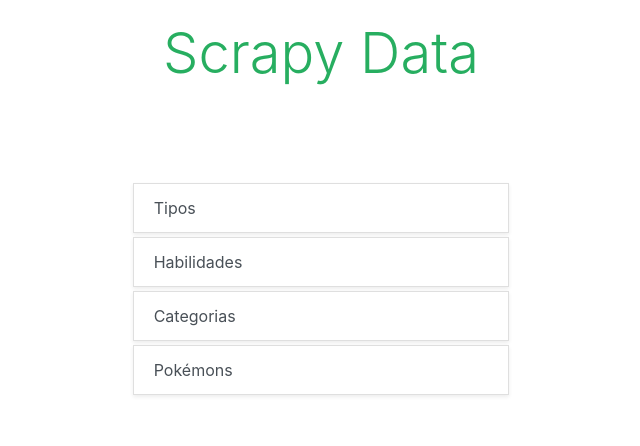
After one commit to trolliama/pokedex-django, a Django app: page /scrapy/ in a window 1280 px wide. The commit adds this page. Shown: the top 446 px of the page, without its empty margins (319-959 px from the left). Run offline with Django 3.2, Linux system fonts and the light colour scheme; some libraries are stand-ins or nearby versions.

Commit message:
view para o menu do scrapy criado

```diff
--- a/pokedexdjango/settings.py
+++ b/pokedexdjango/settings.py
@@ -40,6 +40,7 @@ INSTALLED_APPS = [
 
     #my_apps
     'pokedex',
+    'scrapy',
 ]
 
 MIDDLEWARE = [
--- a/pokedexdjango/urls.py
+++ b/pokedexdjango/urls.py
@@ -18,5 +18,6 @@ from django.urls import path, include
 
 urlpatterns = [
     path('pokedex/', include('pokedex.urls')),
+    path('scrapy/', include('scrapy.urls')),
     path('admin/', admin.site.urls),
 ]
--- /dev/null
+++ b/scrapy/static/scrapy/style.css
@@ -0,0 +1,5 @@
+.container h1 {
+    color: #27ae60;
+    margin-top: 20px;
+    text-align: center;
+}
--- /dev/null
+++ b/scrapy/templates/scrapy/scrapy_view.html
@@ -0,0 +1,58 @@
+{% load static %}
+
+{% include 'links-css.html' %}
+<link rel="stylesheet" href="{% static 'scrapy/style.css' %}">
+
+<div class="container w-50">
+    <h1 class="display-4">Scrapy Data</h1>
+
+    <!-- List group -->
+    <div class="col-8 mx-auto my-5 py-5" id="Group">
+        <div class="list-group">
+            <div>
+                <a id="Tipos-link" class="list-group-item list-group-item-action mb-1 shadow-sm rounded-0" data-toggle="collapse" href="#collapseTipos" role="button" aria-expanded="true" aria-controls="collapseExample" disabled>
+                    <div class="d-flex align-items-center">
+                        <span>Tipos</span>
+                        <div id="spinnerTipos" class="collapse spinner-border spinner-border-sm text-success ml-auto" role="status" aria-hidden="true"></div>
+                    </div>
+                    <button class="btn btn-block btn-outline-success collapse" id="collapseTipos" type="button" data-parent="#Group" data-toggle="collapse" data-target="#spinnerTipos" onclick="disableLinks()">Scrapy</button>
+                </a>
+            </div>
+            <div>
+                <a id="Hab-link" class="list-group-item list-group-item-action mb-1 shadow-sm rounded-0" data-toggle="collapse" href="#collapseHab" role="button" aria-expanded="true" aria-controls="collapseExample">
+                    <div class="d-flex align-items-center">
+                        <span>Habilidades</span>
+                        <div class="collapse spinner-border spinner-border-sm text-success ml-auto" role="status" aria-hidden="true"></div>
+                    </div>
+                    <button class="btn btn-block btn-outline-success collapse" id="collapseHab" data-parent="#Group">Scrapy</button>
+                </a>
+            </div>
+            <div>
+                <a id="Cat-link" class="list-group-item list-group-item-action mb-1 shadow-sm rounded-0" data-toggle="collapse" href="#collapseCat" role="button" aria-expanded="true" aria-controls="collapseExample">
+                    <div class="d-flex align-items-center">
+                        <span>Categorias</span>
+                        <div class="collapse spinner-border spinner-border-sm text-success ml-auto" role="status" aria-hidden="true"></div>
+                    </div>
+                    <button class="btn btn-block btn-outline-success collapse" id="collapseCat" data-parent="#Group">Scrapy</button>
+
+                </a>
+            </div>
+            <div>
+                <a id="Poke-link" class="list-group-item list-group-item-action mb-1 shadow-sm rounded-0" data-toggle="collapse" href="#collapsePoke" role="button" aria-expanded="true" aria-controls="collapseExample">
+                    <div class="d-flex align-items-center">
+                        <span>Pokémons</span>
+                        <div class="collapse spinner-border spinner-border-sm text-success ml-auto" role="status" aria-hidden="true"></div>
+                    </div>
+                    <button class="btn btn-block btn-outline-success collapse" id="collapsePoke" data-parent="#Group">Scrapy</button>
+                </a>
+            </div>
+        </div>
+    </div>
+</div>
+
+{% include 'links-js.html' %}
+<script type="text/javascript">
+    function disableLinks() {
+        $("a").addClass("disabled");
+    }
+</script>
--- /dev/null
+++ b/scrapy/urls.py
@@ -0,0 +1,8 @@
+from django.urls import path
+
+from .views import scrapy_view
+
+app_name = "scrapy"
+urlpatterns = [
+    path('', scrapy_view, name="index"),
+]
--- a/scrapy/views.py
+++ b/scrapy/views.py
@@ -1,3 +1,6 @@
 from django.shortcuts import render
 
 # Create your views here.
+
+def scrapy_view(request):
+    return render(request, 'scrapy/scrapy_view.html', {})
--- /dev/null
+++ b/templates/links-css.html
@@ -0,0 +1,2 @@
+<link rel="stylesheet" href="https://stackpath.bootstrapcdn.com/bootstrap/4.2.1/css/bootstrap.min.css" integrity="sha384-GJzZqFGwb1QTTN6wy59ffF1BuGJpLSa9DkKMp0DgiMDm4iYMj70gZWKYbI706tWS" crossorigin="anonymous">
+<link rel="stylesheet" href="https://use.fontawesome.com/releases/v5.7.1/css/all.css" integrity="sha384-fnmOCqbTlWIlj8LyTjo7mOUStjsKC4pOpQbqyi7RrhN7udi9RwhKkMHpvLbHG9Sr" crossorigin="anonymous">
--- /dev/null
+++ b/templates/links-js.html
@@ -0,0 +1,3 @@
+<script src="https://code.jquery.com/jquery-3.3.1.slim.min.js" integrity="sha384-q8i/X+965DzO0rT7abK41JStQIAqVgRVzpbzo5smXKp4YfRvH+8abtTE1Pi6jizo" crossorigin="anonymous"></script>
+<script src="https://cdnjs.cloudflare.com/ajax/libs/popper.js/1.14.6/umd/popper.min.js" integrity="sha384-wHAiFfRlMFy6i5SRaxvfOCifBUQy1xHdJ/yoi7FRNXMRBu5WHdZYu1hA6ZOblgut" crossorigin="anonymous"></script>
+<script src="https://stackpath.bootstrapcdn.com/bootstrap/4.2.1/js/bootstrap.min.js" integrity="sha384-B0UglyR+jN6CkvvICOB2joaf5I4l3gm9GU6Hc1og6Ls7i6U/mkkaduKaBhlAXv9k" crossorigin="anonymous"></script>
```
Also changed, not shown: pokedex/templates/pokedex/index.html (+9 -6 lines), templates/base.html (+9 -1 lines).
